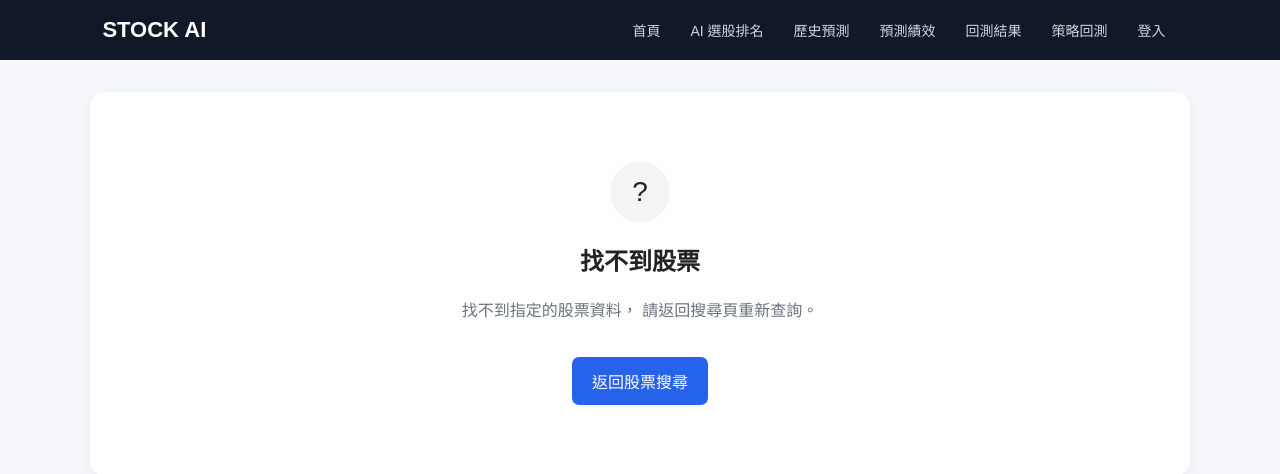
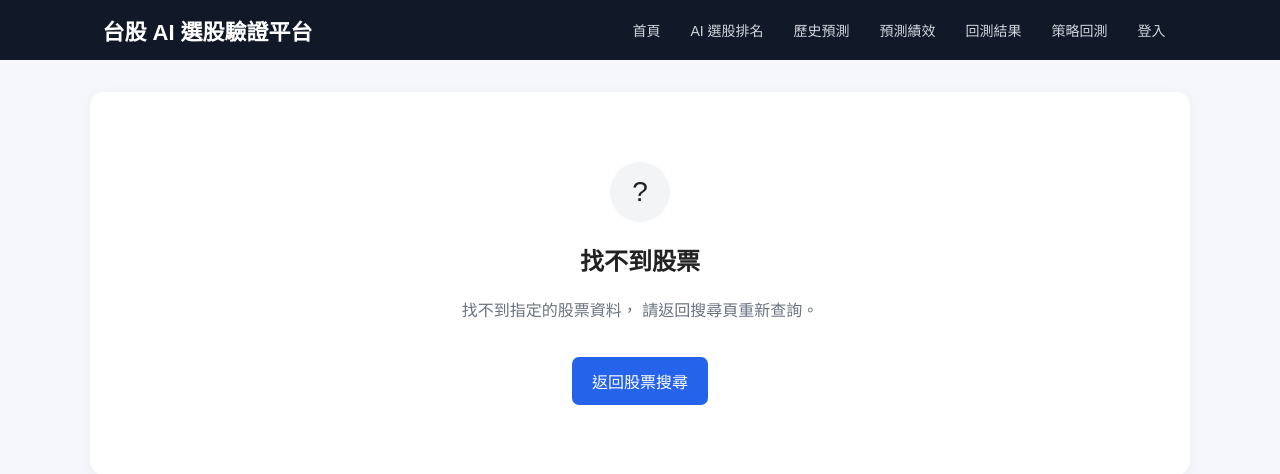
Before and after one commit to 80501tom-boop/PythonProject, a Django app: page /stock/1/ in a window 1280 px wide. Shown: the top 474 px of the page. Run offline with Django 5.2, Linux system fonts and the light colour scheme; data that the repository does not hold is empty.

Commit message:
Unify platform name across templates
Co-authored-by: Copilot <223556219+Copilot@users.noreply.github.com>

```diff
--- a/templates/stocks/market_backtest.html
+++ b/templates/stocks/market_backtest.html
@@ -11,7 +11,7 @@
         content="width=device-width, initial-scale=1.0"
     >
 
-    <title>AI 市場回測</title>
+    <title>AI 市場回測｜台股 AI 選股驗證平台</title>
 
 
     <style>
--- a/templates/stocks/market_ranking.html
+++ b/templates/stocks/market_ranking.html
@@ -8,7 +8,7 @@
     <meta name="viewport"
           content="width=device-width, initial-scale=1.0">
 
-    <title>AI 全市場排名 | STOCK AI</title>
+    <title>AI 全市場排名｜台股 AI 選股驗證平台</title>
 
     <style>
         * {
--- a/templates/stocks/market_strategy.html
+++ b/templates/stocks/market_strategy.html
@@ -9,7 +9,7 @@
     <meta name="viewport"
           content="width=device-width, initial-scale=1.0">
 
-    <title>STOCK AI｜Top-N 選股策略</title>
+    <title>Top-N 選股策略｜台股 AI 選股驗證平台</title>
 
     <style>
 
--- a/templates/stocks/partials/navbar.html
+++ b/templates/stocks/partials/navbar.html
@@ -1,7 +1,7 @@
 <!-- 共用導覽列（各頁以 include 引入） -->
 <header class="site-nav">
 
-    <a class="site-brand" href="{% url 'index' %}">STOCK AI</a>
+    <a class="site-brand" href="{% url 'index' %}">台股 AI 選股驗證平台</a>
 
     <nav class="site-links">
         <a href="{% url 'index' %}">首頁</a>
--- a/templates/stocks/prediction_history.html
+++ b/templates/stocks/prediction_history.html
@@ -4,7 +4,7 @@
 {% load static %}
     <meta charset="UTF-8">
     <meta name="viewport" content="width=device-width, initial-scale=1.0">
-    <title>STOCK AI｜歷史預測</title>
+    <title>歷史預測｜台股 AI 選股驗證平台</title>
 
     <style>
         * {
@@ -200,7 +200,7 @@
 
     <!-- 頁面標題 -->
     <div class="header">
-        <h1>STOCK AI 歷史預測</h1>
+        <h1>台股 AI 歷史預測</h1>
         <div class="muted">
             查詢每次前瞻預測結果，追蹤模型預測紀錄。
         </div>
--- a/templates/stocks/prediction_performance.html
+++ b/templates/stocks/prediction_performance.html
@@ -5,7 +5,7 @@
 <head>
     <meta charset="UTF-8">
     <meta name="viewport" content="width=device-width, initial-scale=1.0">
-    <title>STOCK AI｜預測績效</title>
+    <title>預測績效｜台股 AI 選股驗證平台</title>
     <link rel="stylesheet" href="{% static 'stocks/base.css' %}">
     <link rel="stylesheet" href="{% static 'stocks/style.css' %}">
 
--- a/templates/stocks/stock_detail.html
+++ b/templates/stocks/stock_detail.html
@@ -16,9 +16,9 @@
 
     <title>
         {% if stock %}
-            {{ stock.symbol }} {{ stock.name }} - STOCK AI
+            {{ stock.symbol }} {{ stock.name }}｜台股 AI 選股驗證平台
         {% else %}
-            股票詳細資料 - STOCK AI
+            股票詳細資料｜台股 AI 選股驗證平台
         {% endif %}
     </title>
 
```
